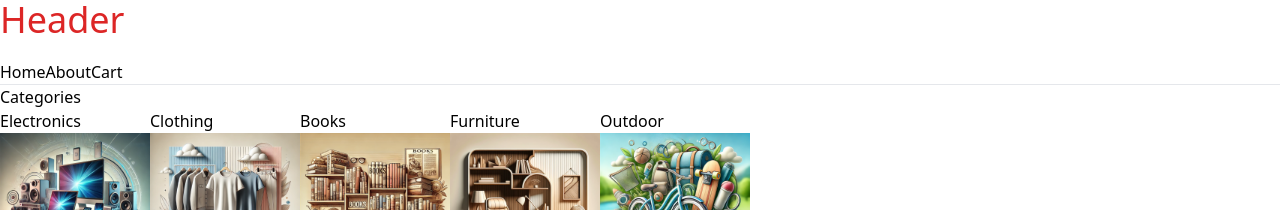
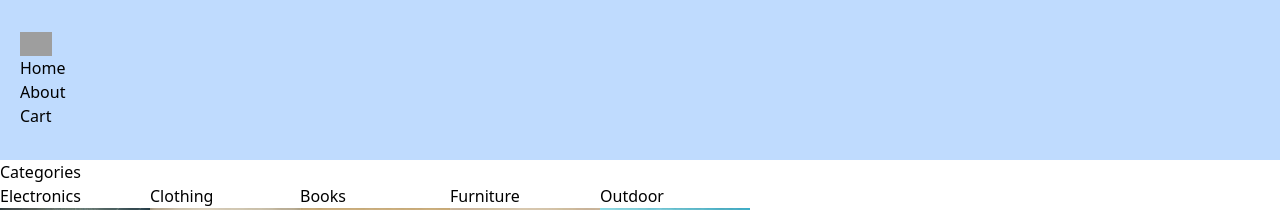
Before and after one commit to Maksym82/tailwind-and-css-modules, a React (Vite) app: page / in a window 1280 px wide. Shown: the top 210 px of the page. Built offline with nearby package versions, Linux system fonts and the light colour scheme; grey boxes are pictures that could not be loaded.

Commit message:
Update App

```diff
--- a/src/components/Header.jsx
+++ b/src/components/Header.jsx
@@ -2,13 +2,17 @@ import { NavLink } from "react-router-dom";
 
 function Header() {
   return (
-    <>
-      <h1 className="flex mb-5 text-4xl text-red-600 ">Header</h1>
-      <NavLink to={"/"}>Home</NavLink>
-      <NavLink to={"/about"}>About</NavLink>
-      <NavLink to={"/cart"}>Cart</NavLink>
-      <hr />
-    </>
+
+    <header className="px-5 py-8 bg-blue-200">
+      <img className="h-6" src="/logo.svg" alt="logo" />
+      <nav>
+        <ul>
+          <li><NavLink to={"/"}>Home</NavLink></li>
+          <li><NavLink to={"/about"}>About</NavLink></li>
+          <li><NavLink to={"/cart"}>Cart</NavLink></li>
+        </ul>
+      </nav>
+    </header>
   );
 }
 
--- a/src/pages/Category.jsx
+++ b/src/pages/Category.jsx
@@ -8,8 +8,8 @@ function Category() {
   const location = useLocation();
   console.log(location);
 
-  // const maxPrice = searchParams.get("maxPrice") ? Number(searchParams.get("maxPrice")) : Infinity;
-  const maxPrice = location.state.maxPrice;
+  const maxPrice = searchParams.get("maxPrice") ? Number(searchParams.get("maxPrice")) : Infinity;
+  // const maxPrice = location.state.maxPrice;
 
   const currentCategoryArray = products.filter(
     (product) => product.categoryId === categoryId && product.price <= maxPrice
```
